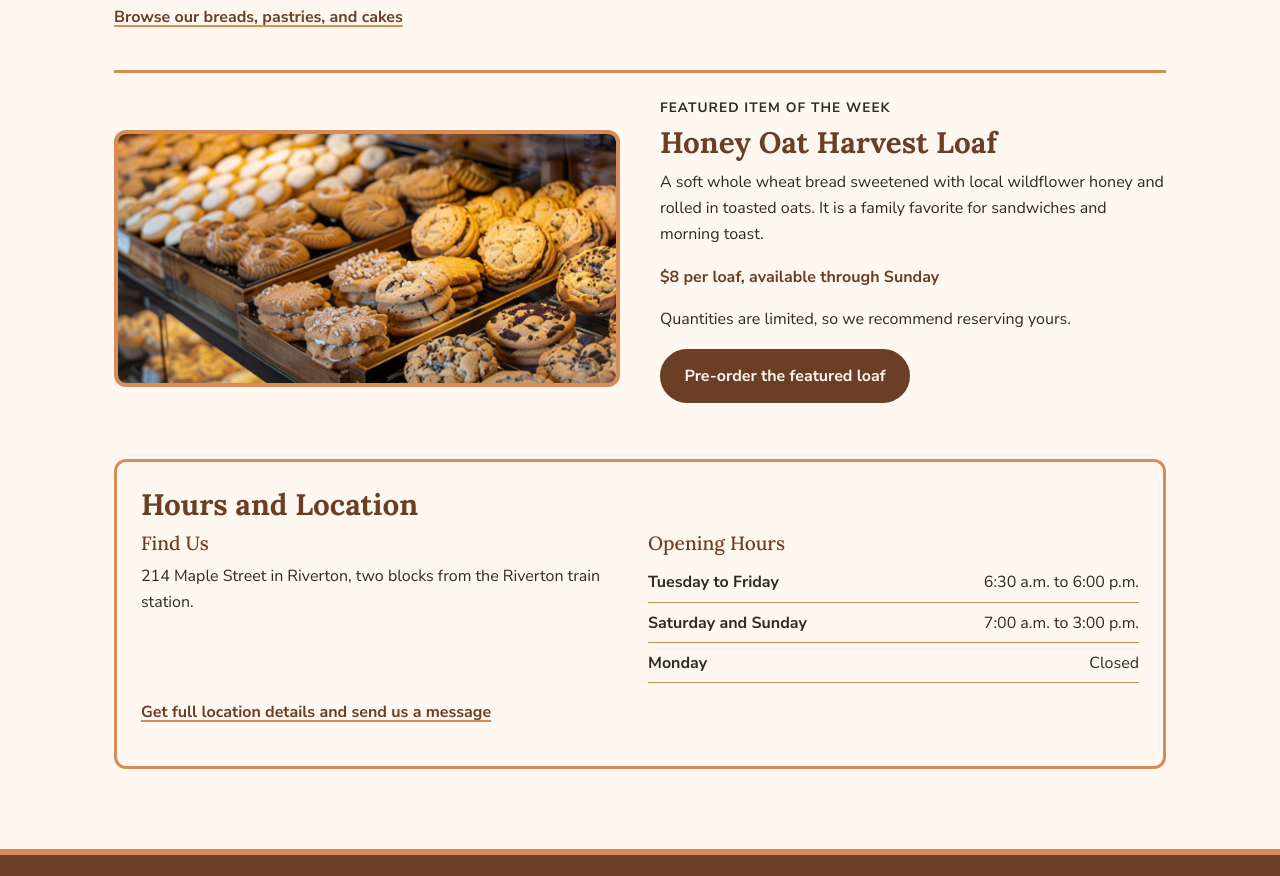
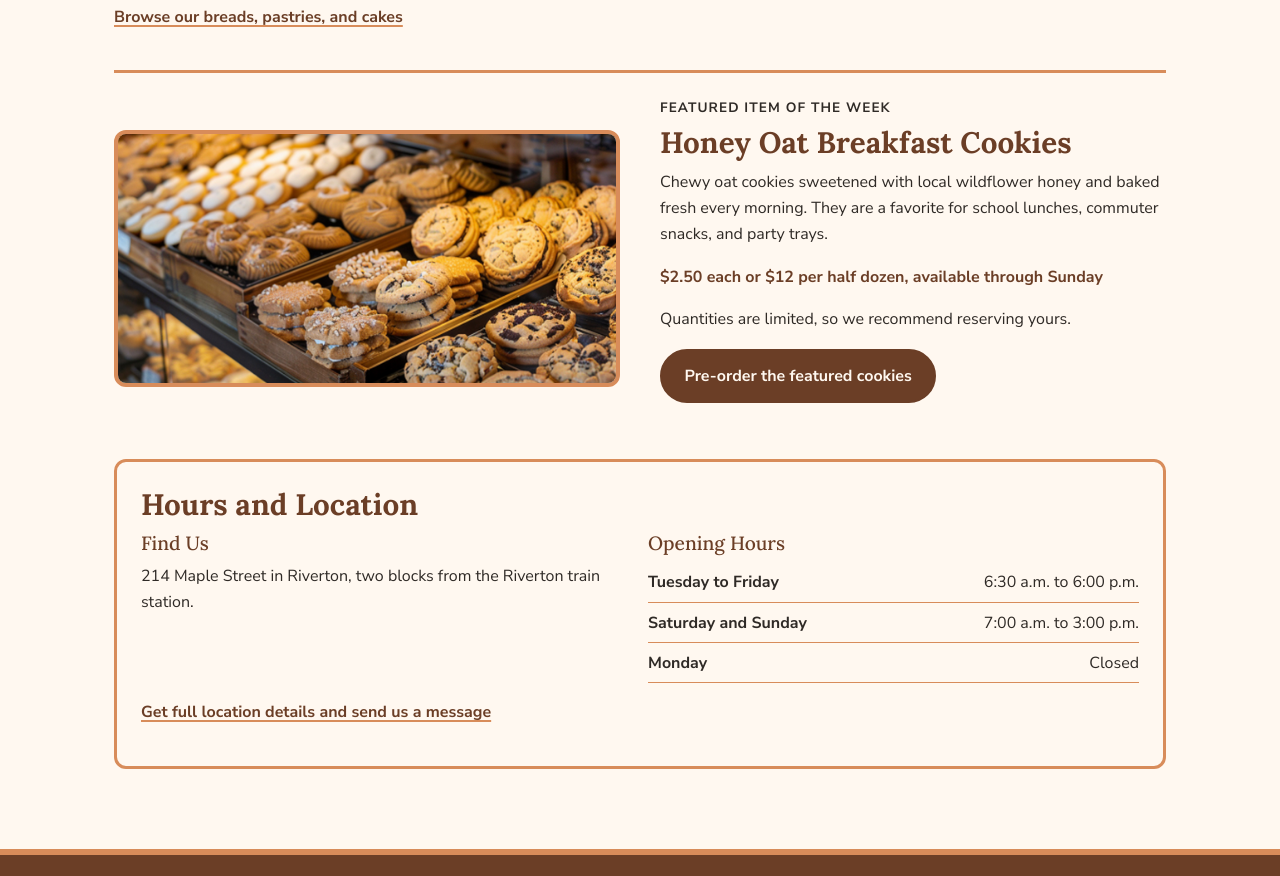
Before and after one commit to ichbintun/North-Star-Bakery, a plain HTML site: page index.html in a window 1280 px wide. Shown: the part 1060-1936 px from the top of the page. Drawn offline with Linux system fonts and the light colour scheme.

Commit message:
Add files via upload

```diff
--- a/index.html
+++ b/index.html
@@ -86,16 +86,16 @@
           <picture>
             <source media="(min-width: 800px)" srcset="images/bakery-feature-large.png">
             <source media="(max-width: 799px)" srcset="images/bakery-feature-small.png">
-            <img src="images/bakery-feature-small.png" alt="This week's featured Honey Oat Harvest Loaf, golden brown and topped with rolled oats">
+            <img src="images/bakery-feature-small.png" alt="Trays of this week's featured Honey Oat Breakfast Cookies and chocolate chip cookies in the bakery display case">
           </picture>
         </div>
         <div class="feature-text">
           <p class="eyebrow">Featured Item of the Week</p>
-          <h2 id="featured-heading">Honey Oat Harvest Loaf</h2>
-          <p>A soft whole wheat bread sweetened with local wildflower honey and rolled in toasted oats. It is a family favorite for sandwiches and morning toast.</p>
-          <p class="price">$8 per loaf, available through Sunday</p>
+          <h2 id="featured-heading">Honey Oat Breakfast Cookies</h2>
+          <p>Chewy oat cookies sweetened with local wildflower honey and baked fresh every morning. They are a favorite for school lunches, commuter snacks, and party trays.</p>
+          <p class="price">$2.50 each or $12 per half dozen, available through Sunday</p>
           <p>Quantities are limited, so we recommend reserving yours.</p>
-          <p><a class="button" href="contact.html">Pre-order the featured loaf</a></p>
+          <p><a class="button" href="contact.html">Pre-order the featured cookies</a></p>
         </div>
       </section>
 
```
Also changed, not shown: contact.html (+1 -1 lines), products.html (+3 -3 lines).
